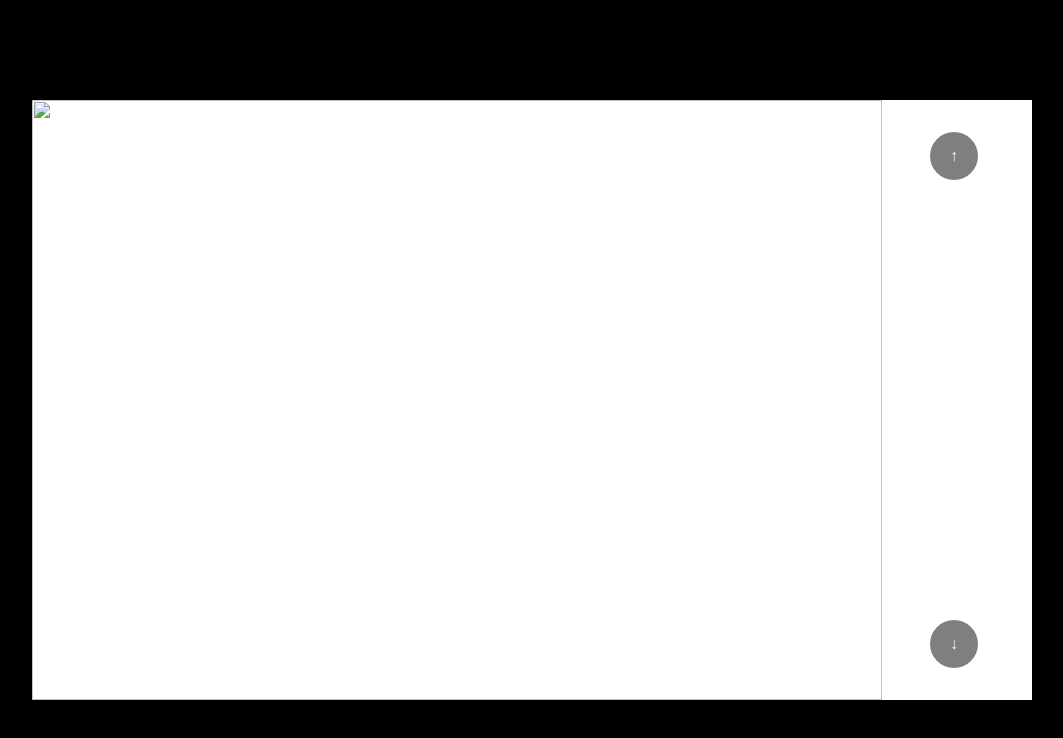
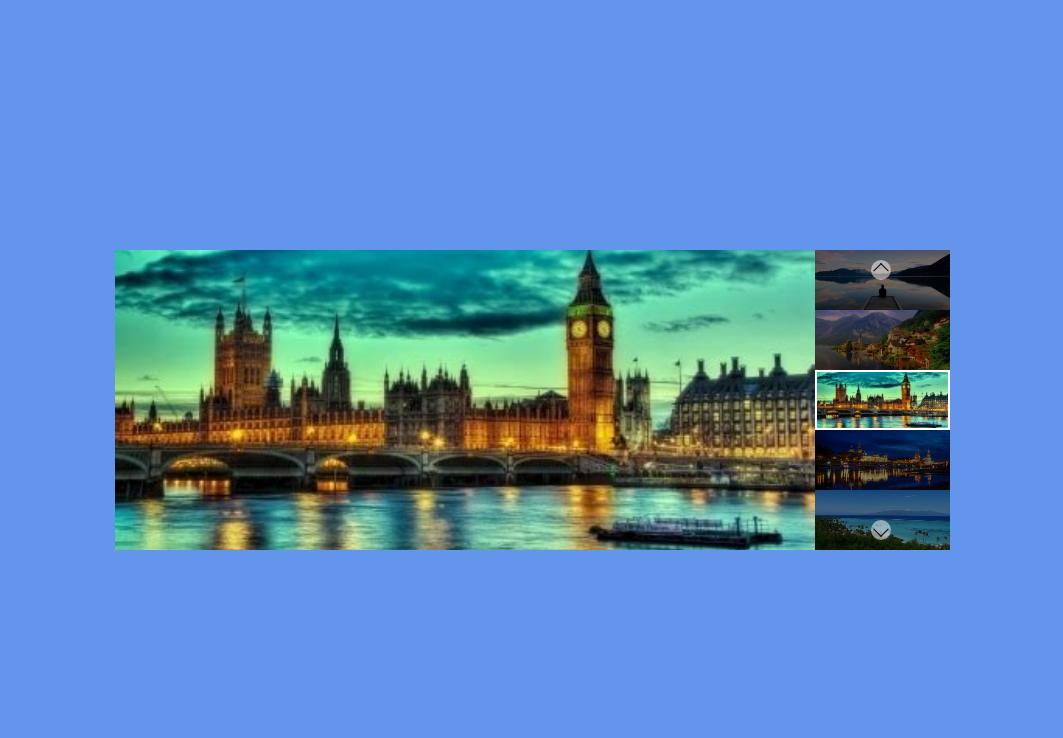
Before and after one commit to MarBozzz/Carousel-Autoplay, a plain HTML site: page index.html in a window 1280 px wide. Shown: the whole page, without its empty margins (108-1171 px from the left). Drawn offline with Linux system fonts and the light colour scheme.

Commit message:
[added] timing function for autoplayer carousel

```diff
--- a/css/style.css
+++ b/css/style.css
@@ -1,100 +1,97 @@
-* {
+*{
   margin: 0;
   padding: 0;
   box-sizing: border-box;
 }
-
-.w-100 {
-  width: 100%;
+body{
+  font-family: 'Trebuchet MS', 'Lucida Sans Unicode', 'Lucida Grande', 'Lucida Sans', Arial, sans-serif;
+  background-color: cornflowerblue;
+  color: white;
 }
 
-.h-100 {
-  height: 100%;
-}
-
-.d-flex {
+.main-wrapper{
+  height: 100vh;
   display: flex;
-}
-
-.justify-center {
   justify-content: center;
-}
-
-.flex-column {
-  flex-direction: column;
-}
-
-.align-center {
   align-items: center;
 }
 
-.item {
-  display: none;
+.container{
+  position: relative;
+  width: 835px;
+  height: 300px;
+  background-color: brown;
 }
-
-.hide {
-  display: none;
+.slider{
+  float: left;
+  width: 700px;
+  height: 100%;
+  background-color: yellow;
 }
-
-.item.active {
-  display: block;
-}
-
-.btn {
-  position: absolute;
-  right: 20%;
-  transform: translateX(-50%);
-  width: 3rem;
-  height: 3rem;
-  border-radius: 50%;
-  text-align: center;
-  line-height: 3rem;
-  background-color: rgba(0, 0, 0, .5);
-  color: white;
-  cursor: pointer;
-}
-
-.btn.up {
-  top: 2rem;
-}
-
-.btn.down {
-  bottom: 2rem;
-}
-
-body {
-  background-color: black;
-}
-
-.slider {
-  width: 85%;
-
-}
-.slider img {
+.slider img{
   width: 100%;
   height: 100%;
   object-fit: cover;
+  display: none;
+}
+.slider img.active{
+  display: block;
+}
+.thumbs{
+  display: flex;
+  flex-direction: column;
+  float: left;
+  width: 135px;
+  height: 100%;
+  background-color: black;
+}
+.thumbs img{
+  width: 100%;
+  height: calc(100% / 5);
+  object-fit: cover;
+  opacity: .5;
 }
 
-.vertical-carousel {
+.thumbs img.active{
+  opacity: 1;
+  border: 2px solid white;
+}
+.buttons{
+  position: absolute;
+  top: 0;
+  right: 49px;
+  height: 100%;
+  display: flex;
+  flex-direction: column;
+  justify-content: space-between;
+  padding: 10px;
+  z-index: 100;
+}
+.next, .prev{
   position: relative;
-  width: 15%;
-  flex-wrap: wrap;
+  cursor: pointer;
+  width: 20px;
+  height: 20px;
+  background-color: rgba(255, 255, 255, .5);
+  border-radius: 50%;
 }
-
-.vertical-carousel img {
-  width: 100%;
-  object-fit: cover;
-  height: 20%;
+.next::after, .prev::after{
+  position: absolute;
+  content: '';
+  display: block;
+  width: 10px;
+  height: 10px;
+  border-top: 1px solid black;
+  border-right: 1px solid black;
+  top: 5px;
+  left: 4px;
 }
-
-.wrapper {
-  height: 100vh;
+.next{
+  transform: rotate(-45deg);
 }
-
-.container {
+.prev{
+  transform: rotate(135deg);
+}
+.next:hover, .prev:hover{
   background-color: white;
-  width: 1000px;
-  height: 600px;
-  margin-top: 100px;
 }
--- a/index.html
+++ b/index.html
@@ -4,29 +4,24 @@
   <meta charset="UTF-8">
   <meta http-equiv="X-UA-Compatible" content="IE=edge">
   <meta name="viewport" content="width=device-width, initial-scale=1.0">
-  <link rel="stylesheet" href="./css/style.css">
-  <title>Array Carousel</title>
+  <link rel="stylesheet" href="css/style.css">
+  <title>Carousel Autoplay</title>
 </head>
 <body>
 
-  <div class="wrappper d-flex justify-center">
+  <div class="main-wrapper">
 
-    <div class="container d-flex">
-
-      <div class="slider h-100">
-
-        <img src="" alt="">
-
+    <div class="container">
+      <div class="buttons">
+        <div class="next"></div>
+        <div class="prev"></div>
       </div>
 
-
-      <div class="vertical-carousel d-flex">
-
-        <!-- <img src="" alt=""> -->
-
-        <div class="btn up">&uarr;</div>
-        <div class="btn down">&darr;</div>
-
+      <div class="slider">
+        <!-- <img  class="item active" src="img/01.jpg" alt="">-->
+      </div>
+      <div class="thumbs">
+        <!--<img class="item-thumb active" src="img/01.jpg" alt="">-->
       </div>
 
     </div>
--- a/js/script.js
+++ b/js/script.js
@@ -1,68 +1,65 @@
-//creo l'array con le img
-const imagesArray = ['01.jpg', '02.jpg', '03.jpg', '04.jpg', '05.jpg'];
+const slider = document.querySelector('.slider');
+const thumbs = document.querySelector('.thumbs');
+const next = document.querySelector('.next');
+const prev = document.querySelector('.prev');
 
-//creo elemento dinamico tag img
-let imagesTags = '';
+const numImages = 5;
+let counterImages = 0;
+let sliderHtml = '';
+let thumbsHtml = '';
 
-//creo shortcut per queryselector
-const el = document.querySelector.bind(document);
-
-//creo la const  che racchiude il div contenitore delle img
-const slider =  el ('.slider');
-
-//const slider = document.querySelector ('.slider');
-
-for (let index = 0; index < imagesArray.length; index++) {
-  imagesTags += `<img class="item" src="img/${imagesArray[index]}" alt="${imagesArray[index]}">` ;
+for(let i = 1; i <= numImages; i++){
+  sliderHtml += `
+      <img  class="item" src="img/0${i}.jpg" alt="">
+  `;
+  thumbsHtml += `
+      <img  class="item-thumb" src="img/0${i}.jpg" alt="">
+  `;
 }
 
-//di default si deve vedere la prima foto, con indice 0
-let counterimages = 0;
+slider.innerHTML = sliderHtml;
+thumbs.innerHTML = thumbsHtml;
 
-const next = el ('.down');
-const previous = el ('.up');
+const listImages = document.getElementsByClassName('item');
+const listthumbs = document.getElementsByClassName('item-thumb');
 
-//di default non ci deve essere la scelta previous
-previous.classList.add('hide');
+listImages[counterImages].classList.add('active');
+listthumbs[counterImages].classList.add('active');
 
-// al div contenitore apporto gli img tag
-slider.innerHTML = imagesTags;
+prev.addEventListener('click',function(){
+  nextPrev(false);
+})
 
-//creo la collection di elementi HTML che hanno classe item
-const items = document.getElementsByClassName('item');
+next.addEventListener('click',function(){
+  nextPrev(true);
+})
 
-//aggiungo al primo elemento della collection la classe active
-items[0].classList.add('active');
+function nextPrev(isNext){
+  listImages[counterImages].classList.remove('active');
+  listthumbs[counterImages].classList.remove('active');
+  if(isNext){
+    counterImages--;
+    if(counterImages < 0) counterImages = numImages - 1;
+  } else {
+    counterImages++;
 
-//al click, spostandosi alla foto successiva, tramite il contatore tolgo la classe active dalla foto visitata e la aggiungo alla successiva
-next.addEventListener('click', function(){
-  items[counterimages].classList.remove('active');
-  items[++counterimages].classList.add('active');
-//dalla seconda foto in poi si ripristina la scelta previous
-  previous.classList.remove('hide');
-//quando il numero del contatore è uguale a quello dell'array va nascosto il tasto next
-  if(counterimages === imagesArray.length) counterimages = 0
-    /*next.classList.add('hide');*/
-    //const imagesArrayBis = [...imagesArray];
-    //console.log(imagesArrayBis);
-    //imagesArray.push(imagesArrayBis);
-    //counterimages.reset[0];
-    //items[0].classList.add('active');
-    /*items[counterimages].classList.remove('active');
-    items[++counterimages].classList.add('active');*/
-    //items[4].classList.add('hide');
-    //items = document.getElementsByClassName('item');
+    if(counterImages === numImages) counterImages = 0;
+  }
+  listImages[counterImages].classList.add('active');
+  listthumbs[counterImages].classList.add('active');
+}
 
-;
+//aggiunte variabili per l'autoplay del carousel e per l'area del mouseover
+let selectedPic;
+const container = document.querySelector('.container');
 
+//aggiunta timing function per l'autoplay del carousel
+selectedPic = setInterval(nextPrev,2500);
 
-//allo stasso modo agisco sul bottone previous
-previous.addEventListener('click', function(){
-  items[counterimages].classList.remove('active');
-  items[--counterimages].classList.add('active');
-
-  next.classList.remove('hide');
-  /*if(counterimages === 0) {
-    previous.classList.add('hide');
-  }*/
+//aggiunto mouseover per interrompere l'autoplay del carousel e mouseout per farlo riprendere
+container.addEventListener('mouseover', function(){
+  clearInterval(selectedPic);
 });
+container.addEventListener('mouseout', function(){
+  selectedPic = setInterval(nextPrev,2500);
+});
```
